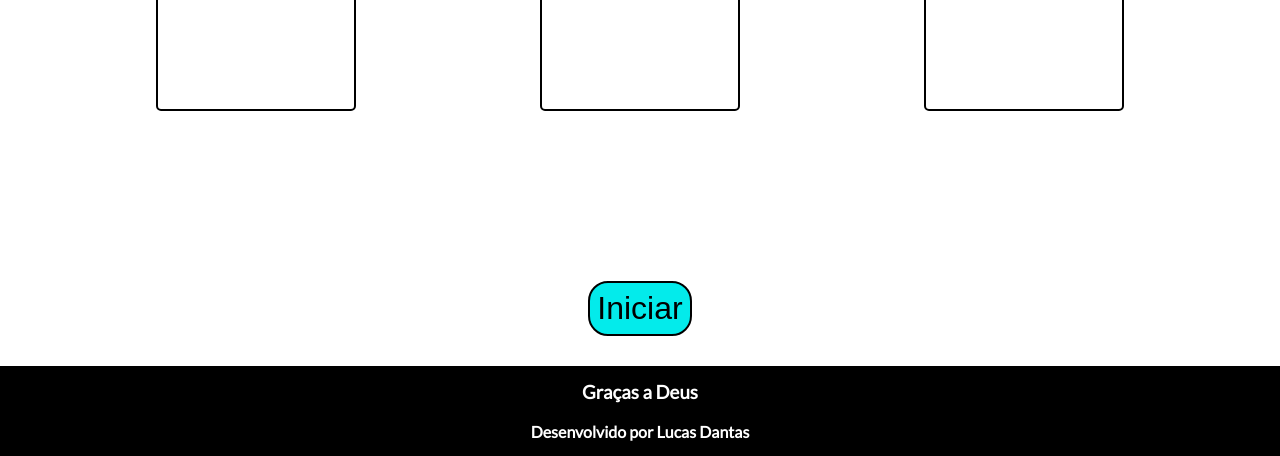
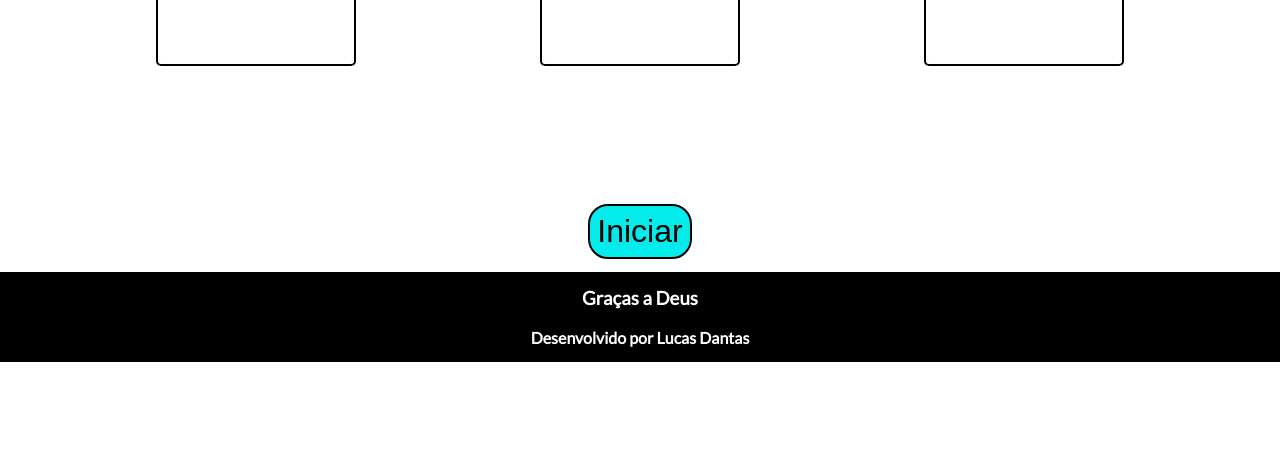
Before and after one commit to lucassdantas/Exercicio-respiratorio-app, a plain HTML site: page new/index.html in a window 1280 px wide. Shown: the part 447-903 px from the top of the page. After the commit the page ends 825 px from the top, so only its background shows below. Drawn offline with Linux system fonts and the light colour scheme.

Commit message:
Add files via upload

```diff
--- a/new/style.css
+++ b/new/style.css
@@ -75,7 +75,7 @@ header{
 
     text-align:center;
     width:100vw;
-    height:70vh;
+    height:500px;
 
 
 
@@ -114,7 +114,7 @@ header{
 }
 #DivButton{
     text-align:center;
-    margin:30px 0;
+    margin:1% 0;
 
 }
 #ButtonInit{
```
